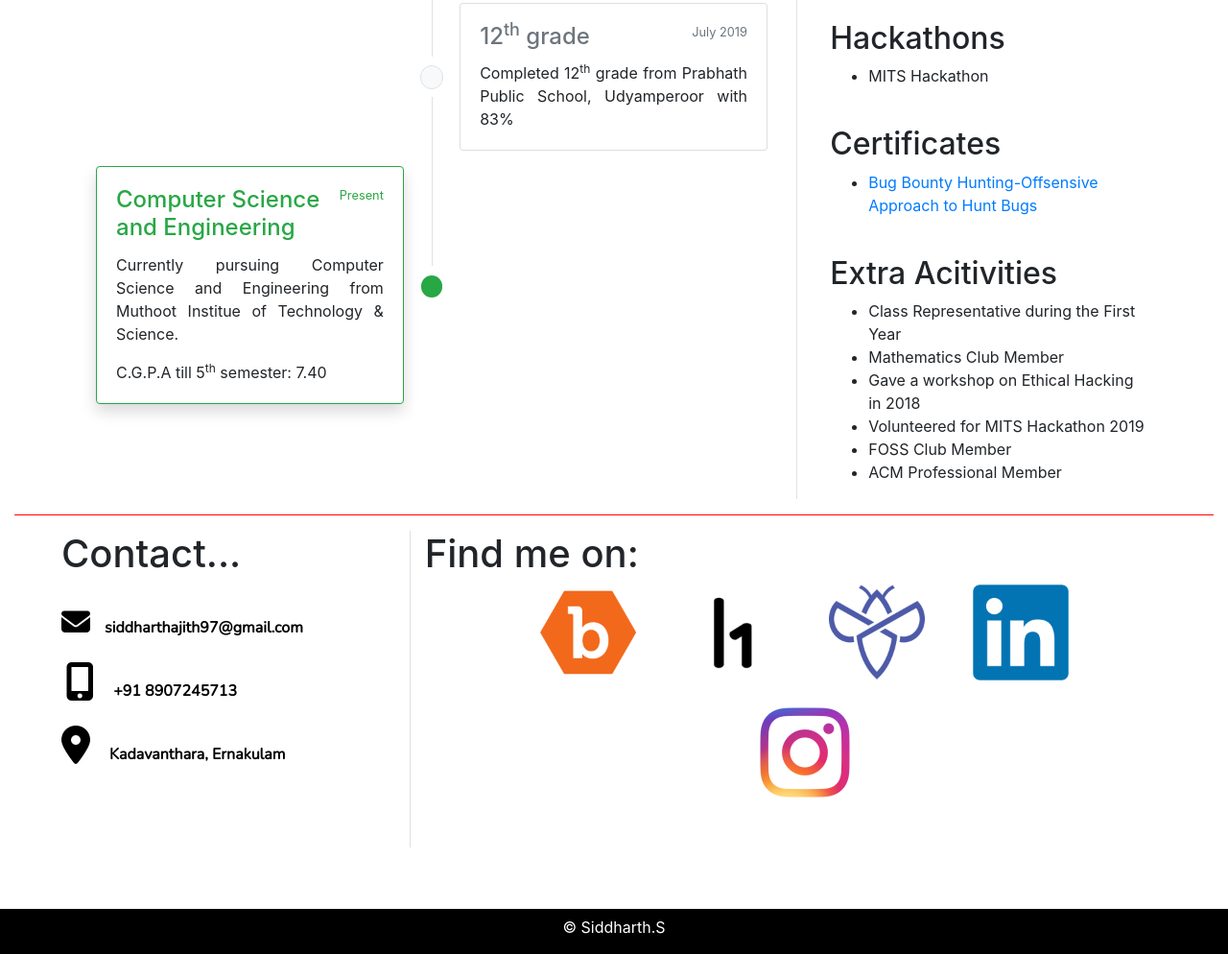
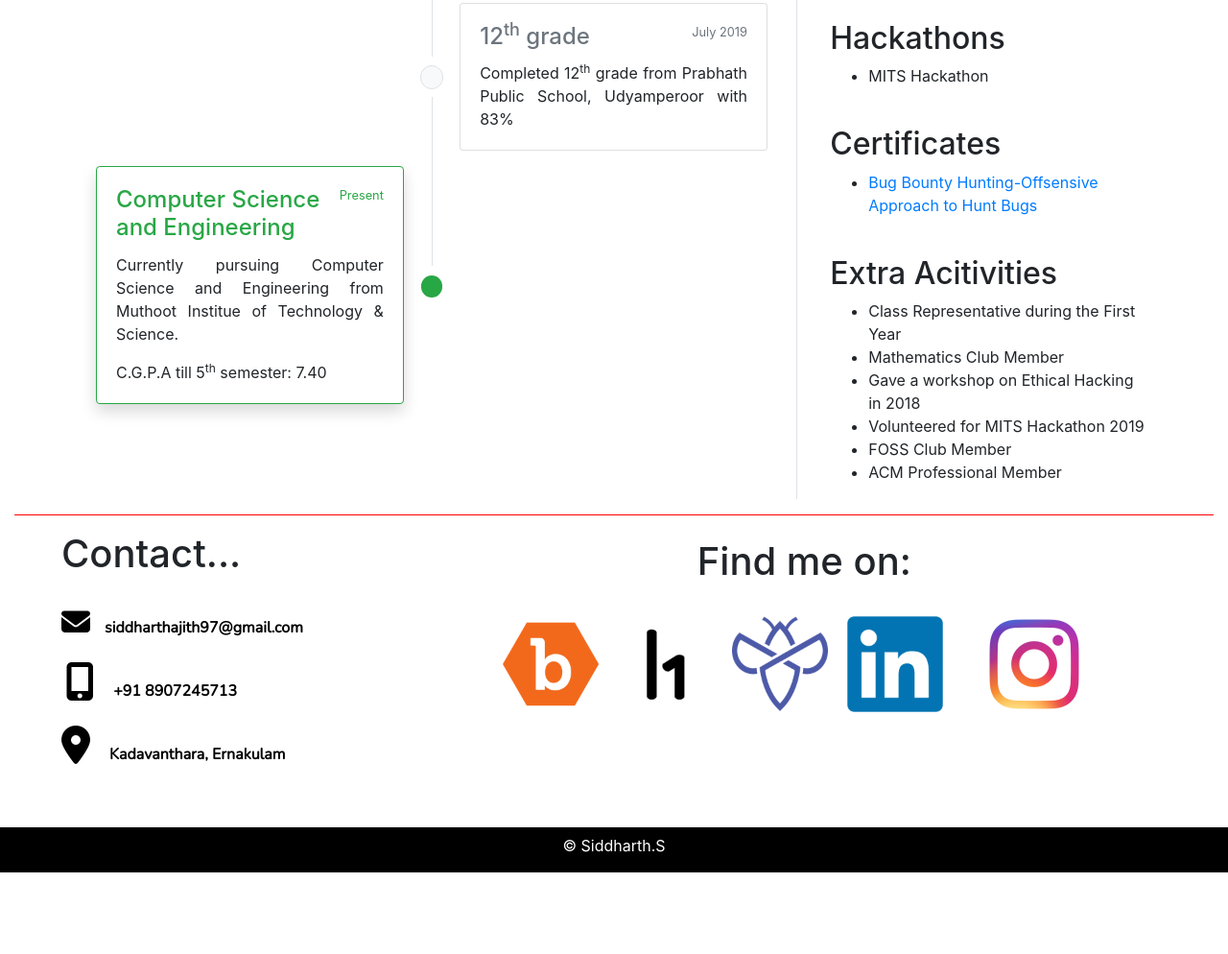
Before and after one commit to siddhu1997/siddhu1997.github.io, a plain HTML site: page index.html in a window 1280 px wide. Shown: the part 1540-2534 px from the top of the page at 96% size. After the commit the page ends 2449 px from the top, so only its background shows below. Drawn offline with nearby package versions, Linux system fonts and the light colour scheme.

Commit message:
Professional Resume

```diff
--- a/index.html
+++ b/index.html
@@ -372,24 +372,24 @@
                             </span>
                         </div>
                     </div>
-                    <div class="col-sm-8 border-left">
+                    <div class="col-sm-8">
                         <div class="container-fluid">
                             <div class="row text-center" style="width:100%;">
-                                <h1>Find me on:</h1>
                                 <div class="col-sm-12" style="width:100%;">
-                                    <a href="https://bugcrowd.com/siddhu97" style="padding: 3%;">
+                                    <h1 style="padding-top: 1%; text-align: center;">Find me on:</h1>
+                                    <a href="https://bugcrowd.com/siddhu97" style="padding: 1%;">
                                         <img src="Images/bugcrowd.png" style="height:100px; width: 100px;"
                                             alt="Bugcrowd"></a>
-                                    <a href="https://hackerone.com/siddhu97" style="padding: 3%;">
+                                    <a href="https://hackerone.com/siddhu97" style="padding: 1%;">
                                         <img src="Images/hackerone.jpg" style="height:100px; width: 100px;"
                                             alt="Hackerone"></a>
-                                    <a href="https://www.intigriti.com/researcher/profile/siddhu" style="padding: 3%;">
+                                    <a href="https://www.intigriti.com/researcher/profile/siddhu" style="padding: 1%;">
                                         <img src="Images/intigriti.png" style="height:100px; width: 100px;"
                                             alt="Intigriti"></a>
-                                    <a href="https://www.linkedin.com/in/iamsiddharths/" style="padding: 3%;">
+                                    <a href="https://www.linkedin.com/in/iamsiddharths/" style="padding: 1%;">
                                         <img src="Images/linkedin.png" style="height:100px; width: 100px;"
                                             alt="LinkedIn"></a>
-                                    <a href="https://instagram.com/siddhapan" style="padding: 3%;">
+                                    <a href="https://instagram.com/siddhapan" style="padding: 1%;">
                                         <img src="Images/instagram.png" style="height:150px; width: 150px;"
                                             alt="Instagram"></a>
                                 </div>
```
